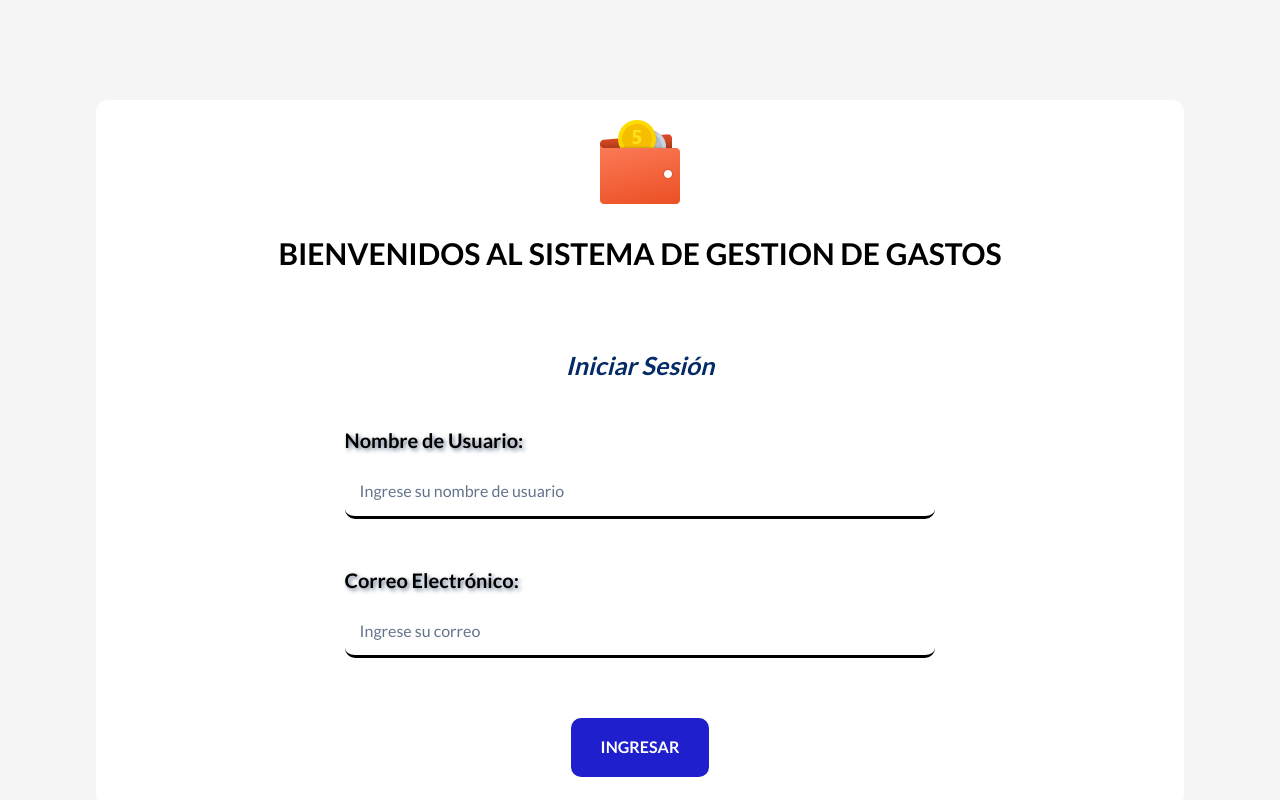
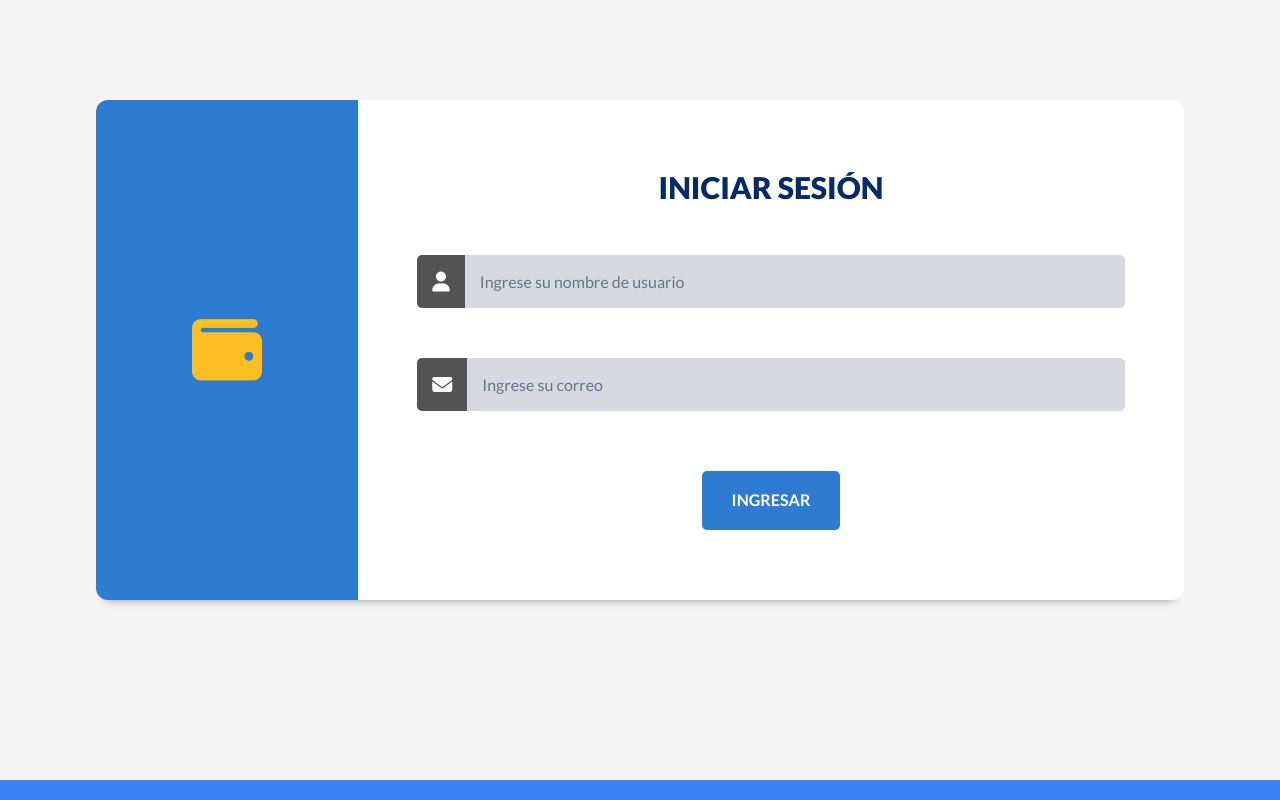
Before and after one commit to pgcodedeveloper/appgastos, a React (Vite) app: page / in a window 1280 px wide. Shown: the top 800 px of the page. Built offline with nearby package versions, Linux system fonts and the light colour scheme.

Commit message:
Version nueva

```diff
--- a/index.html
+++ b/index.html
@@ -10,6 +10,7 @@
     <link rel="preconnect" href="https://fonts.googleapis.com">
     <link rel="preconnect" href="https://fonts.gstatic.com" crossorigin>
     <link href="https://fonts.googleapis.com/css2?family=Lato:wght@400;700;900&display=swap" rel="stylesheet">
+    <link rel="stylesheet" href="https://cdnjs.cloudflare.com/ajax/libs/font-awesome/6.4.2/css/all.min.css" integrity="sha512-z3gLpd7yknf1YoNbCzqRKc4qyor8gaKU1qmn+CShxbuBusANI9QpRohGBreCFkKxLhei6S9CQXFEbbKuqLg0DA==" crossorigin="anonymous" referrerpolicy="no-referrer" />
   </head>
   <body>
     <div id="root"></div>
--- a/src/App.jsx
+++ b/src/App.jsx
@@ -15,6 +15,7 @@ import IconoDescarga from './img/pdf.png';
 import IconoPG from './img/LogoPG.png'
 import InicioSesion from './components/InicioSesion';
 import ListadoIngresos from './components/ListadoIngresos';
+
 
 
 function App() {
@@ -370,6 +371,73 @@ function App() {
             tableLineColor: [0, 0, 0]
           });
 
+          const colums4 = ["Nombre de la categoría","Total gastado en la categoría"];
+          let totalA = 0,totalC =0,totalCo = 0,totalG = 0,totalO = 0,totalS = 0,totalSc = 0;
+          gastos.map(gasto =>{
+            if(gasto.categoria === "ahorro"){
+              totalA = Number(gasto.cantidad) + totalA;
+            }
+            else if(gasto.categoria === "comida"){
+              totalCo = Number(gasto.cantidad) + totalCo;
+            }
+            else if(gasto.categoria === "casa"){
+              totalC = Number(gasto.cantidad) + totalC;
+            }
+            else if(gasto.categoria === "gastos"){
+              totalG = Number(gasto.cantidad) + totalG;
+            }
+            else if(gasto.categoria === "ocio"){
+              totalO = Number(gasto.cantidad) + totalO;
+            }
+            else if(gasto.categoria === "salud"){
+              totalS = Number(gasto.cantidad) + totalS;
+            }
+            else{
+              totalSc = Number(gasto.cantidad) + totalSc;
+            }
+          });
+          let row4 = [
+            ["AHORRO",formatoCantidad(totalA)],
+            ["COMIDA",formatoCantidad(totalCo)],
+            ["CASA",formatoCantidad(totalC)],
+            ["GASTOS VARIOS",formatoCantidad(totalG)],
+            ["OCIO", formatoCantidad(totalO)],
+            ["SALUD",formatoCantidad(totalS)],
+            ["SUSCRIPCIONES",formatoCantidad(totalSc)],
+          ];
+
+          autoTable(doc,{
+            columns: colums4,
+            body: row4,
+            theme: "grid",
+            styles: {
+              font: "times",
+              halign: "center",
+              cellPadding: 3.5,
+              lineWidth: 0.5,
+              lineColor: [0, 0, 0],
+              textColor: [0, 0, 0]
+            },
+            headStyles: {
+              textColor: [0, 0, 0],
+              fontStyle: "normal",
+              lineWidth: 0.5,
+              lineColor: [0, 0, 0],
+              fillColor: [166, 204, 247]
+            },
+            alternateRowStyles: {
+              fillColor: [212, 212, 212],
+              textColor: [0, 0, 0],
+              lineWidth: 0.5,
+              lineColor: [0, 0, 0]
+            },
+            rowStyles: {
+              lineWidth: 0.5,
+              lineColor: [0, 0, 0]
+            },
+            tableLineColor: [0, 0, 0]
+          });
+
           imagen.onload = () =>{
             doc.save(`control-gastos${formatearFecha(Date.now())}.pdf`);
           }
@@ -446,15 +514,15 @@ function App() {
                 </main>
 
                 <div className='nuevo-gasto'>
-                  <img src={IconoGastoNuevo} alt="icono nuevo gasto" onClick={handleNuevoGasto} />
+                  <i className="fa-solid fa-circle-plus" onClick={handleNuevoGasto}></i>
                 </div>
 
                 <div className='mas-dinero'>
-                  <img src={IconoMas} alt="Icono mas dinero" title='Agregar fondos' onClick={handleMasDinero} />
+                  <i className="fa-solid fa-sack-dollar" title='Agregar fondos' onClick={handleMasDinero}></i>
                 </div>
 
                 <div className='descargar-pdf'>
-                  <img src={IconoDescarga} alt="Icono PDF" onClick={()=> handlePDF(gastos,presupuesto)} title="Descargar como PDF"/>
+                  <i className="fa-solid fa-file-pdf" title="Descargar como PDF" onClick={()=> handlePDF(gastos,presupuesto)}></i>
                 </div>
               </>
             ) : null}
--- a/src/components/InicioSesion.jsx
+++ b/src/components/InicioSesion.jsx
@@ -20,16 +20,23 @@ const InicioSesion = ({setLogin,setEmail,setUsuario}) => {
     }
     return (
         <div className='contenedor-login'>
-            <img src={IconoGastos} alt="Icono de Presupuesto" />
-            <h1>Bienvenidos al sistema de Gestion de Gastos</h1>
+            <div className='contenedor_login_icono'>
+                <div className='contenedor_icono'>
+                    <i className="fa-solid fa-wallet"></i>
+                </div>
+            </div>
             <form onSubmit={(e) => handleIngresar(e)} className='formulario-login'>
                 <legend>Iniciar Sesión</legend>
                 <div className="campo-login">
-                    <label htmlFor="usuario">Nombre de Usuario:</label>
+                    <label htmlFor="usuario">
+                        <i className="fa-solid fa-user"></i>
+                    </label>
                     <input type="text" name='usuario' id='usuario' placeholder='Ingrese su nombre de usuario'/>
                 </div>
                 <div className="campo-login">
-                    <label htmlFor="email">Correo Electrónico: </label>
+                    <label htmlFor="email">
+                        <i className="fa-solid fa-envelope"></i>
+                    </label>
                     <input type="email" name='email' id='email' placeholder='Ingrese su correo'/>
                 </div>
                 <input type="submit" className='boton' value="Ingresar"/>
--- a/src/index.css
+++ b/src/index.css
@@ -426,23 +426,37 @@ main {
     bottom: 12rem;
     left: 2rem;
 }
-.mas-dinero img{
-    width: 5rem;
+.mas-dinero i{
+    width: 4rem;
+    height: 4rem;
+    color: rgb(74, 151, 15);
+    font-size: 4rem;
     cursor: pointer;
 }
 
-.nuevo-gasto img {
-    width: 5rem;
+.nuevo-gasto i {
+    font-size: 4rem;
+    width: 4rem;
+    height: 4rem;
+    color: rgb(30, 82, 139);
     transition: all .3s linear;
     transform: rotate(0);
 }
-.descargar-pdf img{
-    width: 5rem;
+.descargar-pdf i{
+    font-size: 4rem;
+    color: rgb(181, 19, 8);
+    width: 4rem;
+    height: 4rem;
     cursor: pointer;
+    transition: all .1s linear;
+}
+
+.descargar-pdf i:hover{
+    color: rgb(120, 12, 5);
 }
 
 
-.nuevo-gasto img:hover {
+.nuevo-gasto i:hover {
     cursor: pointer;
     transform: rotate(180deg);
 }
@@ -535,6 +549,8 @@ main {
 
 
 .contenedor-login{
+    flex: 1;
+    position: relative;
     background-color: rgb(255, 255, 255);
     box-shadow: 0px 9px 10px -10px rgba(0, 0, 0, 0.51);
     -webkit-box-shadow: 0px 9px 10px -10px rgba(0, 0, 0, 0.51);
@@ -542,12 +558,28 @@ main {
     background-color: var(--blanco);
     border-radius: 1.2rem;
     margin-top: 2rem;
-    padding: 2rem;
+    padding: 0;
     margin: 0 auto;
     display: flex;
     align-items: center;
-    flex-direction: column;
     margin-top: 10rem;
+    height: 50rem;
+}
+.contenedor_login_icono{
+    flex: 1;
+    height: 100%;
+}
+
+.contenedor_icono{
+    height: 100%;
+    background-color: rgb(46, 124, 209);
+    font-size: 7rem;
+    color: rgb(251, 191, 36);
+    display: flex;
+    align-items: center;
+    justify-content: center;
+    border-top-left-radius: 1.2rem;
+    border-bottom-left-radius: 1.2rem;
 }
 @media (min-width: 768px) {
     .contenedor-login{
@@ -555,25 +587,40 @@ main {
     }
 }
 
-.contenedor-login h1{
-    font-size: 3rem;
-    font-weight: bold;
-    text-transform: uppercase;
-    text-align: center;
+@media(max-width: 448px) {
+    .contenedor-login{
+        flex-direction: column;
+        width: 90%;
+    }
+    .contenedor_login_icono{
+        width: 100%;
+    }
+    .contenedor_icono{
+        border-radius: 0;
+        border-top-left-radius: 1.2rem;
+        border-top-right-radius: 1.2rem;
+    }
 }
 .boton{
     margin-top: 1rem;
     cursor: pointer;
     border: none;
     padding: 2rem 3rem;
-    background-color: rgb(31, 31, 206);
+    background-color: rgb(46, 124, 209);
     color: white;
     text-transform: uppercase;
     font-weight: bold;
-    border-radius: 1rem;
+    border-radius: .5rem;
+    transition: all .1s linear;
 }
 .boton:hover{
-    background-color: #1048a4;
+    background-color: rgb(30, 82, 139);
+}
+
+@media(max-width: 448px) {
+    .boton{
+        width: 100%;
+    }
 }
 
 
@@ -599,6 +646,7 @@ main {
 }
 @media (min-width: 768px) {
     .footer{
+        margin-top: 18rem;
         flex-direction: row;
     }
 }
@@ -640,59 +688,66 @@ main {
 }
 
 .formulario-login{
-    width: 90%;
-    margin: 0 auto;
+    flex: 3;
     display: flex;
     flex-direction: column;
     align-items: center;
-    margin-top: 5rem;
-    padding: 1rem;
+    justify-content: space-evenly;
+    height: 100%;
+    padding: 2rem;
+}
+
+@media(max-width: 448px) {
+    .formulario-login{
+        width: 100%;
+    }
+
 }
 .formulario-login legend{
-    font-size: 2.5rem;
-    font-weight: 700;
+    font-size: 3rem;
+    font-weight: 900;
     color: #042a67;
-    font-style: italic;
+    text-transform: uppercase;
 }
 .campo-login{
     display: flex;
-    flex-direction: column;
     align-items: center;
-    margin-top: 2.5rem;
-    gap: 1.5rem;
-    width: 80%;
-    transition: all .1s cubic-bezier(0.215, 0.610, 0.355, 1);
+    justify-content: flex-start;
+    width: 90%;
+}
+
+@media(max-width: 448px) {
+    .campo-login{
+        width: 100%;
+    }
 }
 .campo-login input{
-    width: 80%;
+    width: 100%;
+    height: 100%;
     border: none;
-    border-radius: 1rem;
     padding: 1.5rem;
-    background-color: transparent;
+    border-top-right-radius: .5rem;
+    border-bottom-right-radius: .5rem;
+    background-color: rgb(214, 217, 223);
     color: #042a67;
-    border-bottom: solid 3px black;
 }
 
 .campo-login input::placeholder{
     color: #64748b;
 }
 
-.campo-login input:hover{
-    background-color: #94a3b8;
+.campo-login input:focus-visible{
+    outline: none;
 }
 
+
 .campo-login label{
-    width: 80%;
+    color: white;
+    border-top-left-radius: .5rem;
+    border-bottom-left-radius: .5rem;
+    background-color: rgb(83, 83, 83);
+    padding: 1.5rem;
     text-align: left;
     font-weight: 600;
     font-size: 2rem;
-    color: black; text-shadow: #64748b 0.1em 0.1em 0.2em
 }
-
-.campo-login label:last-of-type{
-    margin-top: 2.5rem;
-}
-
-.campo-login:last-of-type{
-    margin-bottom: 5rem;
-}
```
Also changed, not shown: 1 other file (tests, documents, lock files or other folders).
